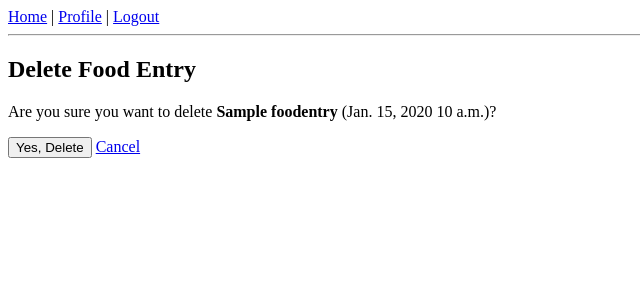
After one commit to CXBeale/django-practice-app, a Django app: page /delete/1/ in a window 1280 px wide. The commit adds this page. Shown: the top 300 px of the page, without its empty margins (0-640 px from the left). Run offline with Django 5.2, Linux system fonts and the light colour scheme; a user stored in the database is signed in; tables that the repository leaves empty hold one stand-in row (values such as "Sample post").

Commit message:
Add delete food entry functionality: view, URL, confirmation template, and delete link in food list.

```diff
--- /dev/null
+++ b/food_tracker/templates/food_tracker/delete_food_entry.html
@@ -0,0 +1,10 @@
+{% extends 'base.html' %}
+{% block content %}
+  <h2>Delete Food Entry</h2>
+  <p>Are you sure you want to delete <strong>{{ entry.food_name }}</strong> ({{ entry.date }} {{ entry.time }})?</p>
+  <form method="post">
+    {% csrf_token %}
+    <button type="submit">Yes, Delete</button>
+    <a href="{% url 'food_list' %}">Cancel</a>
+  </form>
+{% endblock %}
--- a/food_tracker/templates/food_tracker/food_list.html
+++ b/food_tracker/templates/food_tracker/food_list.html
@@ -7,7 +7,8 @@
       <strong>{{ entry.food_name }}</strong> ({{ entry.quantity }})<br>
       Date: {{ entry.date }} at {{ entry.time }}<br>
       Notes: {{ entry.notes }}<br>
-      <a href="{% url 'edit_food_entry' entry.id %}">Edit</a>
+      <a href="{% url 'edit_food_entry' entry.id %}">Edit</a> |
+      <a href="{% url 'delete_food_entry' entry.id %}">Delete</a>
     </div>
   {% empty %}
     <p>No entries yet.</p>
--- a/food_tracker/urls.py
+++ b/food_tracker/urls.py
@@ -8,4 +8,5 @@ urlpatterns = [
     path('profile/', views.profile, name='profile'),
     path('profile/edit/', views.edit_profile, name='edit_profile'),
     path('edit/<int:entry_id>/', views.edit_food_entry, name='edit_food_entry'),
+    path('delete/<int:entry_id>/', views.delete_food_entry, name='delete_food_entry'),
 ]
--- a/food_tracker/views.py
+++ b/food_tracker/views.py
@@ -67,3 +67,13 @@ def edit_food_entry(request, entry_id):
     else:
         form = FoodEntryForm(instance=entry)
     return render(request, 'food_tracker/edit_food_entry.html', {'form': form, 'entry': entry})
+
+# Delete Food Entry view
+@login_required
+def delete_food_entry(request, entry_id):
+    entry = get_object_or_404(FoodEntry, id=entry_id, user=request.user)
+    if request.method == 'POST':
+        entry.delete()
+        messages.success(request, "Food entry deleted successfully.")
+        return redirect('food_list')
+    return render(request, 'food_tracker/delete_food_entry.html', {'entry': entry})
```
